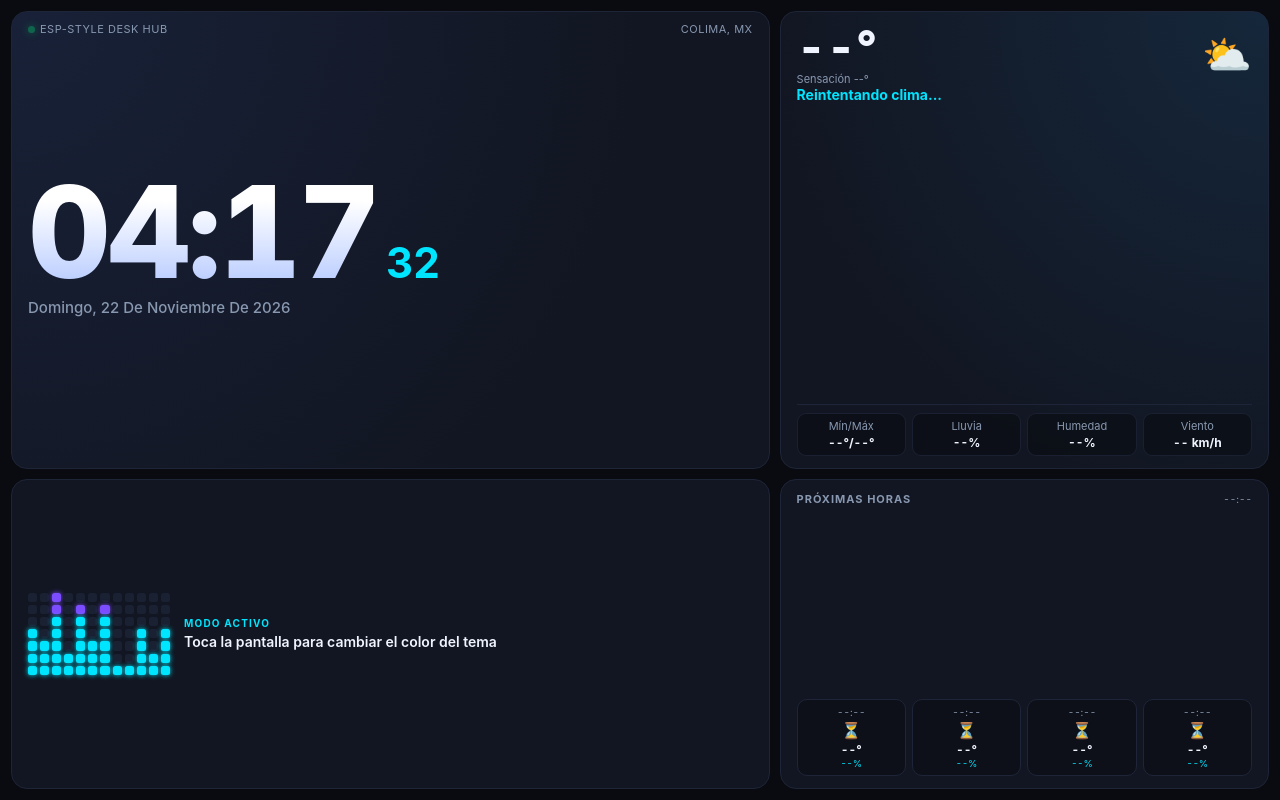
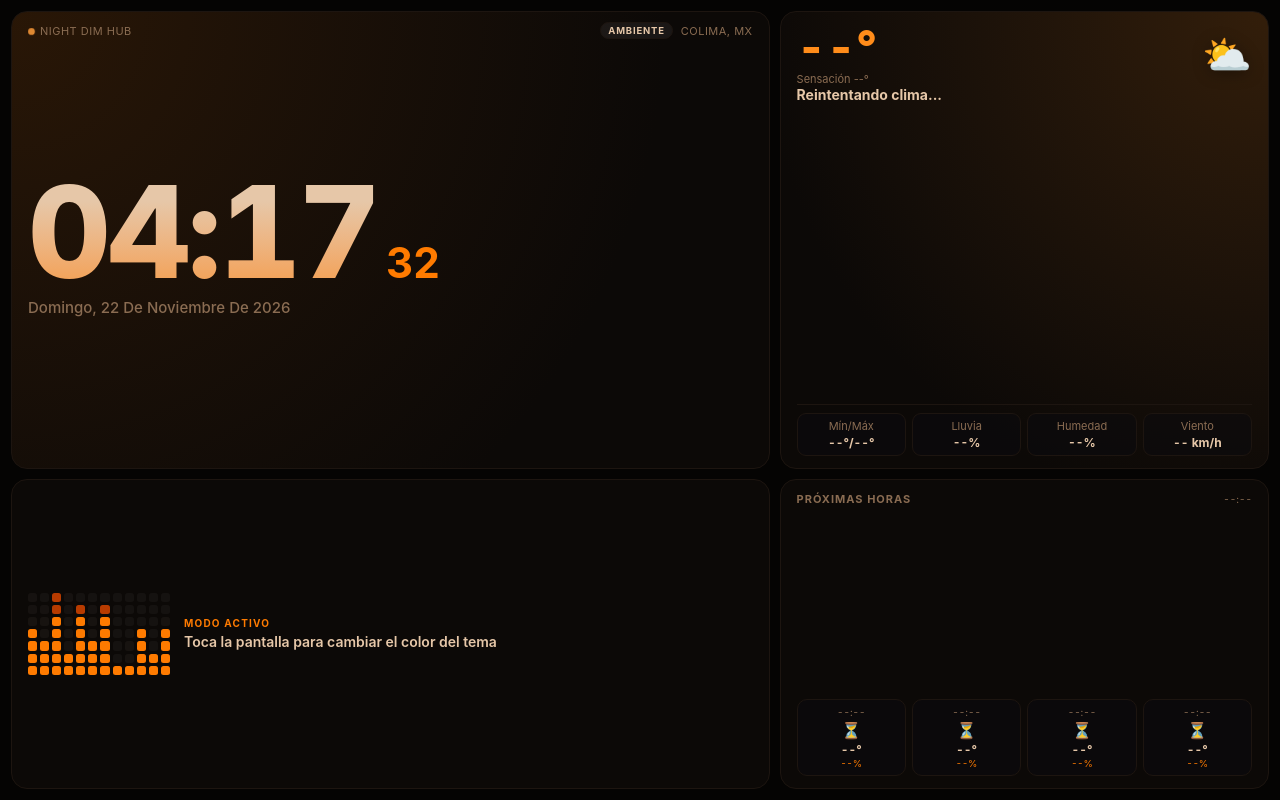
Before and after one commit to guerreromorancarlosisrael80-blip/Smart-clock, a plain HTML site: page index.html in a window 1280 px wide. Drawn offline with Linux system fonts and the light colour scheme; no server answers.

Commit message:
Update index.html

```diff
--- a/index.html
+++ b/index.html
@@ -14,9 +14,24 @@
       --border: #1e2538;
       --accent: #00e5ff;
       --accent-2: #7c4dff;
+      --temp-accent: #00e5ff;
+      --glow: 0 0 6px var(--accent);
       --text: #f0f4ff;
       --muted: #8898b0;
       --good: #00e676;
+    }
+
+    body.night-mode {
+      --bg: #050403;
+      --card: #0c0907;
+      --border: #1d1510;
+      --accent: #ff7b00;
+      --accent-2: #b83b00;
+      --temp-accent: #ff8c1a;
+      --glow: none;
+      --text: #e6c7a8;
+      --muted: #8a6c52;
+      --good: #ff9d3b;
     }
 
     * {
@@ -34,6 +49,7 @@
       background-color: var(--bg);
       color: var(--text);
       overflow: hidden;
+      transition: background-color 0.6s ease, color 0.6s ease;
     }
 
     .dashboard {
@@ -44,6 +60,19 @@
       width: 100vw;
       height: 100vh;
       padding: 11px;
+      transition: grid-template-columns 0.4s ease, grid-template-rows 0.4s ease, gap 0.4s ease;
+    }
+
+    body.focus-mode .dashboard {
+      grid-template-columns: 1fr;
+      grid-template-rows: 1fr;
+      gap: 0;
+    }
+
+    body.focus-mode .weather-card,
+    body.focus-mode .matrix-card,
+    body.focus-mode .forecast-card {
+      display: none;
     }
 
     .card {
@@ -56,12 +85,19 @@
       justify-content: space-between;
       position: relative;
       overflow: hidden;
+      transition: background 0.5s ease, border-color 0.5s ease, box-shadow 0.5s ease;
     }
 
     /* Tarjeta 1: Reloj grande */
     .clock-card {
       justify-content: center;
-      background: radial-gradient(circle at top left, #182138 0%, var(--card) 72%);
+      background: radial-gradient(circle at top left, color-mix(in srgb, var(--accent) 12%, var(--card)) 0%, var(--card) 74%);
+    }
+
+    body.focus-mode .clock-card {
+      border-radius: 20px;
+      align-items: center;
+      text-align: center;
     }
 
     .status-bar {
@@ -75,6 +111,26 @@
       font-size: 11px;
       color: var(--muted);
       letter-spacing: 0.5px;
+      z-index: 2;
+    }
+
+    .status-right {
+      display: flex;
+      align-items: center;
+      gap: 8px;
+    }
+
+    .mode-pill {
+      background: rgba(255, 255, 255, 0.06);
+      border: 1px solid var(--border);
+      color: var(--text);
+      font-size: 9.5px;
+      font-weight: 700;
+      letter-spacing: 0.8px;
+      padding: 2px 7px;
+      border-radius: 999px;
+      text-transform: uppercase;
+      transition: border-color 0.3s ease, background 0.3s ease;
     }
 
     .dot-live {
@@ -84,13 +140,13 @@
       background: var(--good);
       border-radius: 50%;
       margin-right: 5px;
-      box-shadow: 0 0 8px var(--good);
-      animation: pulse 2s infinite;
+      box-shadow: var(--glow);
+      animation: pulse 2.4s infinite;
     }
 
     @keyframes pulse {
-      0%, 100% { opacity: 1; }
-      50% { opacity: 0.35; }
+      0%, 100% { opacity: 1; transform: scale(1); }
+      50% { opacity: 0.35; transform: scale(0.85); }
     }
 
     .time-row {
@@ -100,15 +156,24 @@
       margin-top: 8px;
     }
 
+    body.focus-mode .time-row {
+      justify-content: center;
+    }
+
     .time-main {
       font-size: clamp(82px, 16.5vw, 128px);
       font-weight: 800;
       letter-spacing: -3px;
       line-height: 0.95;
       font-variant-numeric: tabular-nums;
-      background: linear-gradient(180deg, #ffffff 25%, #b3c8ff 100%);
+      background: linear-gradient(180deg, var(--text) 25%, color-mix(in srgb, var(--accent) 55%, var(--text)) 100%);
       -webkit-background-clip: text;
       -webkit-text-fill-color: transparent;
+      transition: font-size 0.35s ease;
+    }
+
+    body.focus-mode .time-main {
+      font-size: clamp(104px, 22vw, 168px);
     }
 
     .time-sec {
@@ -116,6 +181,7 @@
       font-weight: 700;
       color: var(--accent);
       font-variant-numeric: tabular-nums;
+      transition: color 0.4s ease;
     }
 
     .date-text {
@@ -124,11 +190,12 @@
       font-weight: 500;
       color: var(--muted);
       text-transform: capitalize;
+      transition: color 0.4s ease;
     }
 
-    /* Tarjeta 2: Clima mejorado */
+    /* Tarjeta 2: Clima con acento dinámico */
     .weather-card {
-      background: radial-gradient(circle at top right, #15273b 0%, var(--card) 75%);
+      background: radial-gradient(circle at top right, color-mix(in srgb, var(--temp-accent) 16%, var(--card)) 0%, var(--card) 76%);
       gap: 6px;
     }
 
@@ -147,7 +214,9 @@
       font-size: 46px;
       font-weight: 800;
       line-height: 1;
+      color: var(--temp-accent);
       font-variant-numeric: tabular-nums;
+      transition: color 0.5s ease;
     }
 
     .weather-feels {
@@ -159,11 +228,12 @@
     .weather-icon {
       font-size: 40px;
       line-height: 1;
+      filter: drop-shadow(0 2px 8px rgba(0, 0, 0, 0.35));
     }
 
     .weather-desc {
       font-size: 14px;
-      color: var(--accent);
+      color: var(--text);
       font-weight: 700;
     }
 
@@ -178,11 +248,12 @@
     }
 
     .metric-box {
-      background: rgba(9, 11, 16, 0.55);
-      border: 1px solid rgba(30, 37, 56, 0.8);
+      background: rgba(9, 11, 16, 0.45);
+      border: 1px solid var(--border);
       border-radius: 9px;
       padding: 5px 6px;
       text-align: center;
+      transition: border-color 0.4s ease;
     }
 
     .metric-box strong {
@@ -210,19 +281,19 @@
     }
 
     .pixel {
-      background: #1a2133;
+      background: rgba(255, 255, 255, 0.04);
       border-radius: 2.5px;
-      transition: background 0.22s, box-shadow 0.22s;
+      transition: background 0.25s ease, box-shadow 0.25s ease;
     }
 
     .pixel.on {
       background: var(--accent);
-      box-shadow: 0 0 5px var(--accent);
+      box-shadow: var(--glow);
     }
 
     .pixel.alt {
       background: var(--accent-2);
-      box-shadow: 0 0 5px var(--accent-2);
+      box-shadow: var(--glow);
     }
 
     .ticker-box {
@@ -239,6 +310,7 @@
       letter-spacing: 1.2px;
       color: var(--accent);
       font-weight: 700;
+      transition: color 0.4s ease;
     }
 
     .ticker-msg {
@@ -246,6 +318,7 @@
       font-weight: 600;
       line-height: 1.25;
       color: var(--text);
+      transition: opacity 0.35s ease;
     }
 
     /* Tarjeta 4: Pronóstico por horas */
@@ -281,11 +354,12 @@
     }
 
     .f-item {
-      background: #0d1019;
+      background: rgba(9, 11, 16, 0.45);
       border: 1px solid var(--border);
       border-radius: 10px;
       padding: 6px 4px;
       text-align: center;
+      transition: border-color 0.4s ease;
     }
 
     .f-hour {
@@ -310,6 +384,7 @@
       color: var(--accent);
       margin-top: 1px;
       font-variant-numeric: tabular-nums;
+      transition: color 0.4s ease;
     }
   </style>
 </head>
@@ -318,8 +393,11 @@
     <!-- RELOJ -->
     <div class="card clock-card">
       <div class="status-bar">
-        <span><span class="dot-live"></span>ESP-STYLE DESK HUB</span>
-        <span id="city-label">COLIMA, MX</span>
+        <span><span class="dot-live"></span><span id="hub-label">ESP-STYLE DESK HUB</span></span>
+        <div class="status-right">
+          <button class="mode-pill" id="focus-btn" type="button" onclick="toggleFocus(event)">Ambiente</button>
+          <span id="city-label">COLIMA, MX</span>
+        </div>
       </div>
       <div class="time-row">
         <div class="time-main" id="clock">00:00</div>
@@ -376,7 +454,15 @@
     const LAT = 19.2433;
     const LON = -103.7250;
 
-    // 1. RELOJ Y FECHA
+    // 1. MODO NOCTURNO AUTOMÁTICO (22:00 a 05:59)
+    function applyNightModeIfNeeded() {
+      const hour = new Date().getHours();
+      const isNight = hour >= 22 || hour < 6;
+      document.body.classList.toggle('night-mode', isNight);
+      document.getElementById('hub-label').textContent = isNight ? 'NIGHT DIM HUB' : 'ESP-STYLE DESK HUB';
+    }
+
+    // 2. RELOJ Y FECHA
     function updateClock() {
       const now = new Date();
       const h = String(now.getHours()).padStart(2, '0');
@@ -388,11 +474,14 @@
 
       const opciones = { weekday: 'long', day: 'numeric', month: 'long', year: 'numeric' };
       document.getElementById('date').textContent = now.toLocaleDateString('es-MX', opciones);
+
+      if (s === '00') applyNightModeIfNeeded();
     }
+    applyNightModeIfNeeded();
     setInterval(updateClock, 1000);
     updateClock();
 
-    // 2. MATRIZ DE PUNTOS ANIMADA
+    // 3. MATRIZ DE PUNTOS ANIMADA
     const matrixEl = document.getElementById('matrix');
     const totalPixels = 12 * 7;
     const pixels = [];
@@ -416,20 +505,34 @@
     setInterval(animateMatrix, 320);
     animateMatrix();
 
-    // 3. MENSAJES ROTATIVOS
+    // 4. MENSAJES ROTATIVOS
     const mensajes = [
       { tag: 'ESTADO', msg: 'Sistema en línea · Sincronizado por Wi-Fi' },
       { tag: 'TIP VISUAL', msg: 'Toca la pantalla para alternar colores LED' },
-      { tag: 'ENERGÍA', msg: '3 toques al botón Home activa Acceso Guiado' }
+      { tag: 'MODO AMBIENTE', msg: 'Usa el botón Ambiente para ver solo el reloj' }
     ];
     let msgIdx = 0;
+    const tickerEl = document.getElementById('ticker-text');
     setInterval(() => {
-      msgIdx = (msgIdx + 1) % mensajes.length;
-      document.getElementById('ticker-tag').textContent = mensajes[msgIdx].tag;
-      document.getElementById('ticker-text').textContent = mensajes[msgIdx].msg;
+      tickerEl.style.opacity = '0';
+      setTimeout(() => {
+        msgIdx = (msgIdx + 1) % mensajes.length;
+        document.getElementById('ticker-tag').textContent = mensajes[msgIdx].tag;
+        tickerEl.textContent = mensajes[msgIdx].msg;
+        tickerEl.style.opacity = '1';
+      }, 220);
     }, 8000);
 
-    // 4. CLIMA DETALLADO CON OPEN-METEO
+    // 5. COLOR DINÁMICO SEGÚN TEMPERATURA
+    function setTempAccent(temp) {
+      let color = '#00e5ff';
+      if (temp >= 31) color = '#ff6d00';
+      else if (temp >= 25) color = '#ffd166';
+      else if (temp <= 18) color = '#64b5f6';
+      document.documentElement.style.setProperty('--temp-accent', color);
+    }
+
+    // 6. CLIMA DETALLADO CON OPEN-METEO
     function weatherCodeToInfo(code) {
       if (code === 0) return ['☀️', 'Despejado'];
       if (code === 1) return ['🌤️', 'Mayormente despejado'];
@@ -460,6 +563,7 @@
         const tMax = Math.round(data.daily.temperature_2m_max[0]);
 
         document.getElementById('temp').textContent = `${temp}°`;
+        setTempAccent(temp);
         document.getElementById('w-feels').textContent = `Sensación ${feels}°`;
         document.getElementById('w-icon').textContent = ico;
         document.getElementById('w-desc').textContent = desc;
@@ -472,7 +576,6 @@
         const updTime = `${String(now.getHours()).padStart(2, '0')}:${String(now.getMinutes()).padStart(2, '0')}`;
         document.getElementById('w-updated').textContent = `Act. ${updTime}`;
 
-        // Buscar el índice horario más cercano a la hora actual
         const currentIsoPrefix = `${now.getFullYear()}-${String(now.getMonth() + 1).padStart(2, '0')}-${String(now.getDate()).padStart(2, '0')}T${String(now.getHours()).padStart(2, '0')}:00`;
         let startIdx = data.hourly.time.findIndex(t => t >= currentIsoPrefix);
         if (startIdx < 0) startIdx = now.getHours();
@@ -506,10 +609,13 @@
     fetchWeather();
     setInterval(fetchWeather, 15 * 60 * 1000);
     document.addEventListener('visibilitychange', () => {
-      if (!document.hidden) fetchWeather();
+      if (!document.hidden) {
+        applyNightModeIfNeeded();
+        fetchWeather();
+      }
     });
 
-    // 5. CAMBIO DE COLOR AL TOCAR LA PANTALLA
+    // 7. CAMBIO DE COLOR AL TOCAR LA PANTALLA
     const themes = [
       ['#00e5ff', '#7c4dff'],
       ['#00e676', '#00b0ff'],
@@ -518,10 +624,18 @@
     ];
     let tIdx = 0;
     function toggleTheme() {
+      if (document.body.classList.contains('night-mode')) return;
       tIdx = (tIdx + 1) % themes.length;
       document.documentElement.style.setProperty('--accent', themes[tIdx][0]);
       document.documentElement.style.setProperty('--accent-2', themes[tIdx][1]);
     }
+
+    // 8. MODO AMBIENTE (RELOJ GIGANTE)
+    function toggleFocus(e) {
+      e.stopPropagation();
+      const active = document.body.classList.toggle('focus-mode');
+      document.getElementById('focus-btn').textContent = active ? 'Dashboard' : 'Ambiente';
+    }
   </script>
 </body>
 </html>
```
